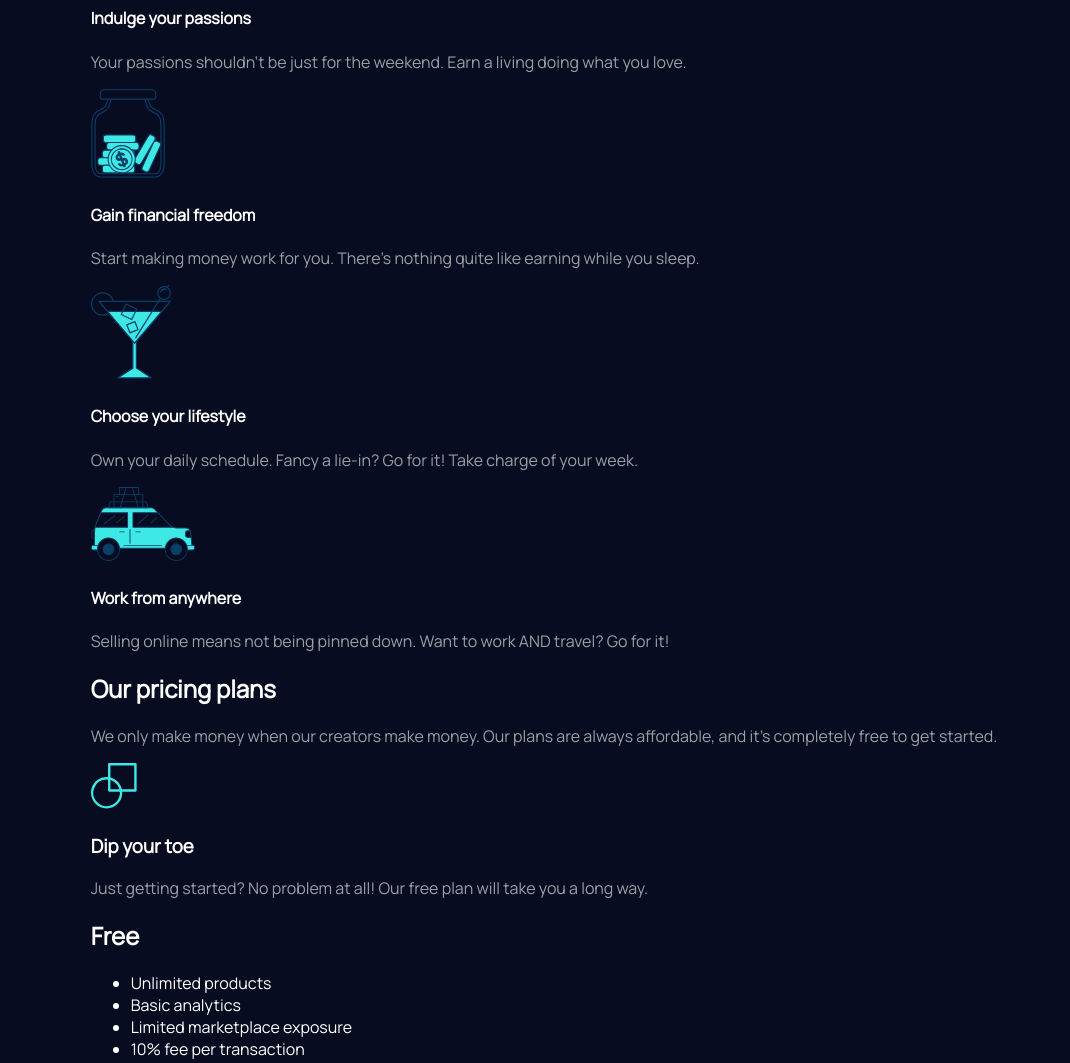
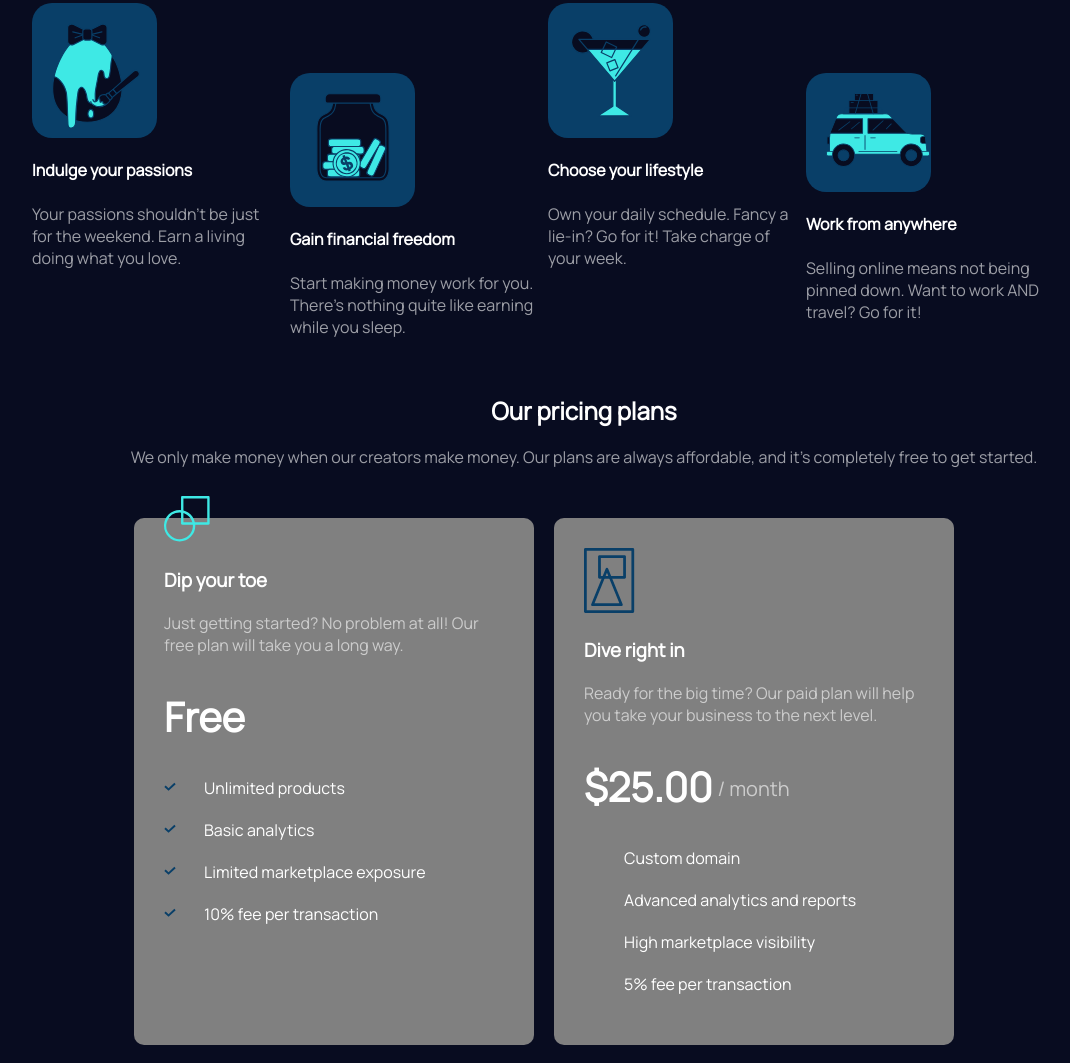
Before and after one commit to Upshur06/Maker-landing-page, a plain HTML site: page index.html in a window 1280 px wide. Shown: the part 747-1810 px from the top of the page, without its empty margins (96-1166 px from the left). Drawn offline with Linux system fonts and the light colour scheme.

Commit message:
css card_design

```diff
--- a/css/styles.css
+++ b/css/styles.css
@@ -39,10 +39,9 @@ p{
     justify-content: center;
     background-image: url('../assests/bg-hero-squiggle.svg');
     background-repeat: no-repeat;
-    background-size: cover;
+    background-size: contain;
+    background-position: center;
 }
-
-/* './assests/g-hero-squiggle.svg' */
 
 .banner_content h1{
     text-align: center;
@@ -56,6 +55,90 @@ p{
 .banner_content p{
     text-align: center;
     margin-bottom: 60px;
+}
+
+.main{
+    width: 100%;
+    padding: 10%;
+    box-sizing: border-box;
+}
+
+.features{
+    display: flex;
+    justify-content: space-between;
+}
+
+.features div{
+    width: 250px;
+
+}
+
+.features div:nth-child(even){
+    margin-top: 70px;
+}
+
+.illustration{
+    background-color: #093F68;
+    border-radius: 20px;
+    max-width: 125px;
+    max-height: 135px;
+    box-sizing: border-box;
+    padding: 20px;
+    text-align: center;
+}
+
+.info{
+    width: 100%;
+    text-align: center;
+    margin: 40px;
+}
+
+.pricing{
+    display: flex;
+    margin: 40px 0;
+    justify-content: center;
+}
+
+.card{
+    background-color: grey;
+    width: 400px;
+    margin: 10px;
+    padding: 30px;
+    box-sizing: border-box;
+    position: relative;
+    border-radius: 10px;
+}
+
+.card h2{
+    font-size: 2.5em;
+}
+
+.card #icon{
+    position: absolute;
+    top: -22px;
+}
+
+.card h2 span{
+    font-weight: 100;
+    font-size: .5em;
+    opacity: .6;
+    padding-left: 5px;
+    position: relative;
+    top: -6px;
+}
+
+ul{
+    list-style-type: none;
+}
+
+.check{
+    position: absolute;
+    left: 30px;
+    margin-top: 5px;
+}
+
+li{
+    margin: 20px 0;
 }
 
 #free{
--- a/index.html
+++ b/index.html
@@ -64,15 +64,15 @@
 
             <div class="pricing">
                 <div class="card" id="free">
-                    <img src='./assests/icon-free.svg' alt="">
+                    <img id='icon' src='./assests/icon-free.svg' alt="">
                     <h3>Dip your toe</h3>
                     <p>Just getting started? No problem at all! Our free plan will take you a long way.</p>
                     <h2>Free</h2>
                     <ul>
-                        <li>Unlimited products</li>
-                        <li>Basic analytics</li>
-                        <li>Limited marketplace exposure</li>
-                        <li>10% fee per transaction</li>
+                        <li><img class='check' src='./assests/icon-check.svg'>Unlimited products</li>
+                        <li><img class='check' src='./assests/icon-check.svg'>Basic analytics</li>
+                        <li><img class='check' src='./assests/icon-check.svg'>Limited marketplace exposure</li>
+                        <li><img class='check' src='./assests/icon-check.svg'>10% fee per transaction</li>
                     </ul>
                 </div>
                 <div class="card" id="paid">
```
